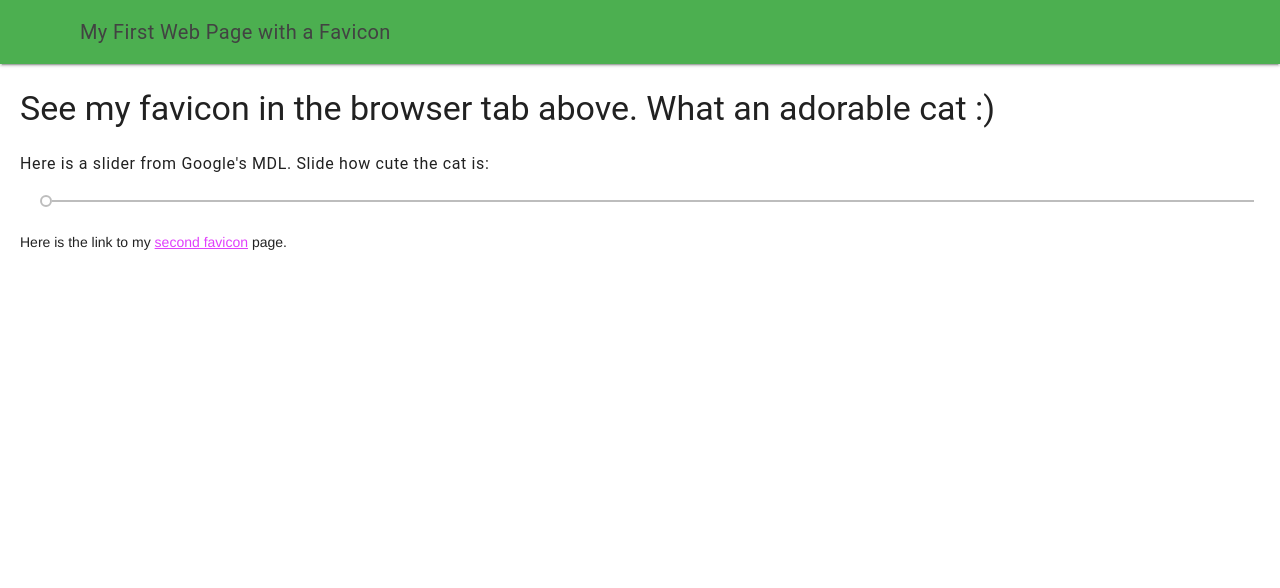
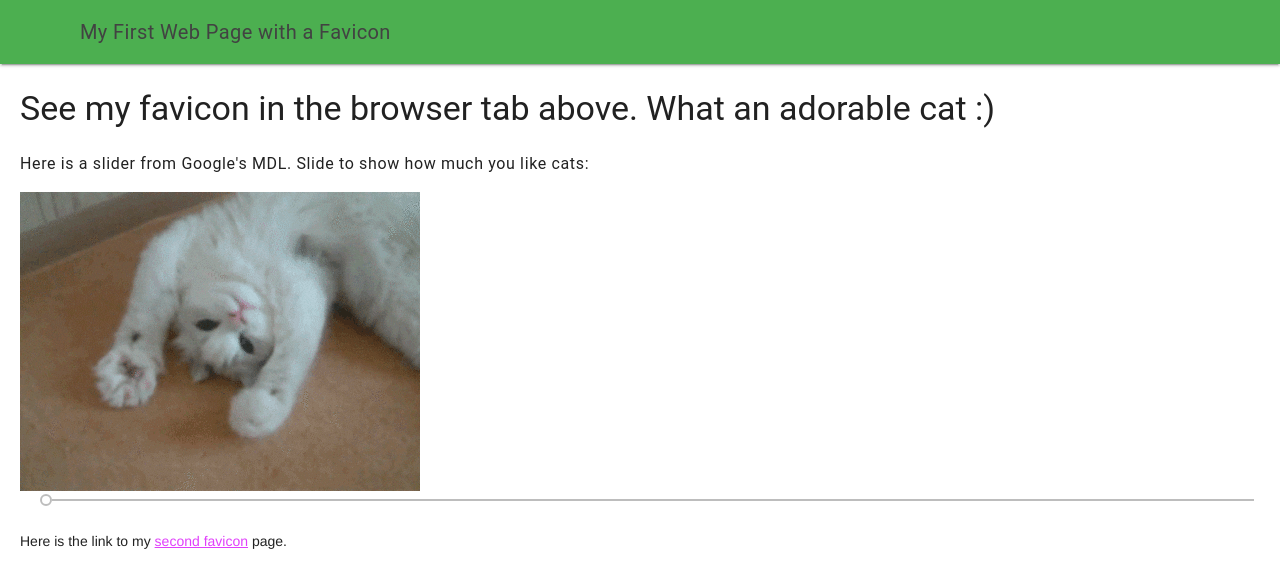
Before and after one commit to ICS20-Programming-Anita-K/Unit1-06-HTML-Favicon, a plain HTML site: page index.html in a window 1280 px wide. Drawn offline with nearby package versions, Linux system fonts and the light colour scheme.

Commit message:
Added GIFs

```diff
--- a/index.html
+++ b/index.html
@@ -17,7 +17,7 @@
 		<!-- To use Google's MDL -->
     <link rel="stylesheet" href="https://fonts.googleapis.com/icon?family=Material+Icons">
     <link rel="stylesheet" href="https://code.getmdl.io/1.3.0/material.green-purple.min.css" />
-    <title>My First Web Page, with a Favicon</title>
+    <title>My First Web Page with a Favicon</title>
   </head>
   <body>
 		<!-- To use Google's MDL -->
@@ -38,7 +38,8 @@
 		    <h3>See my favicon in the browser tab above. What an adorable cat :)</h3>
 
 				<!-- Slider with Starting Value -->
-				<h6>Here is a slider from Google's MDL. Slide how cute the cat is:</h6>
+				<h6>Here is a slider from Google's MDL. Slide to show how much you like cats:</h6>
+        <img src="./images/cat.gif">
 				<input class="mdl-slider mdl-js-slider" type="range" min="0" max="100" value="0" tabindex="0">
 				<br>
 		    <p>
```
Also changed, not shown: more_fav.html (+2 -1 lines), images/cat.gif (added), 1 other file.
